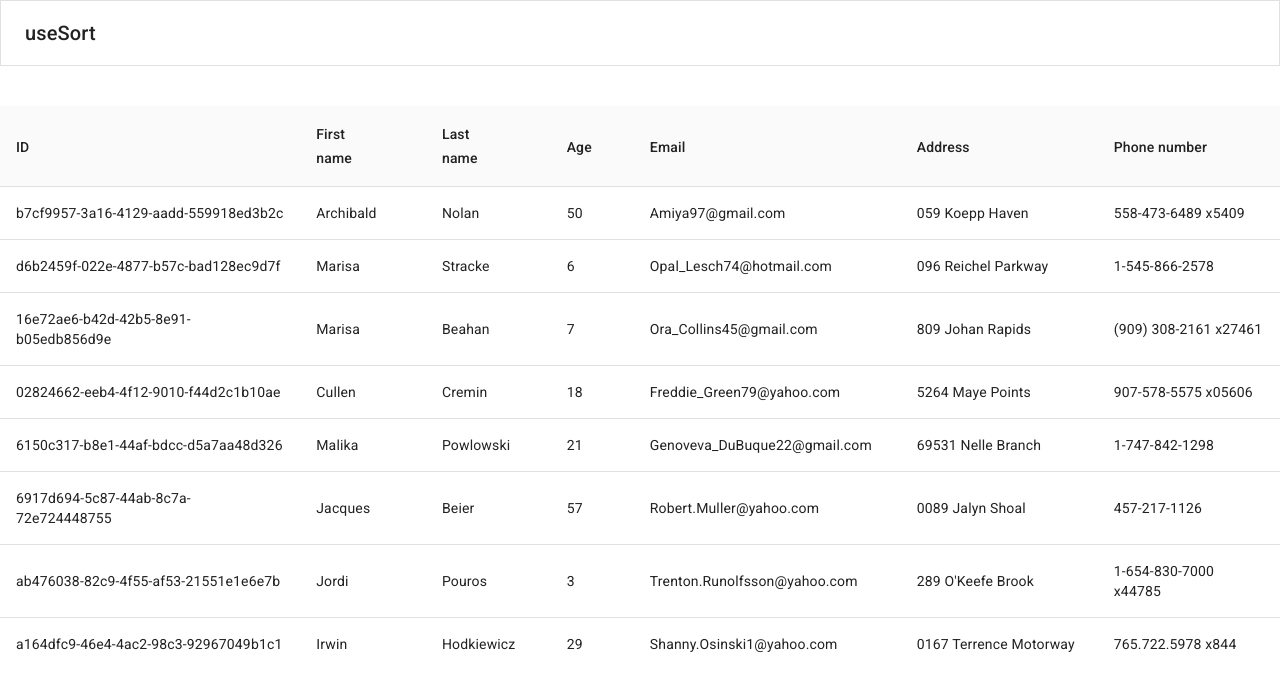
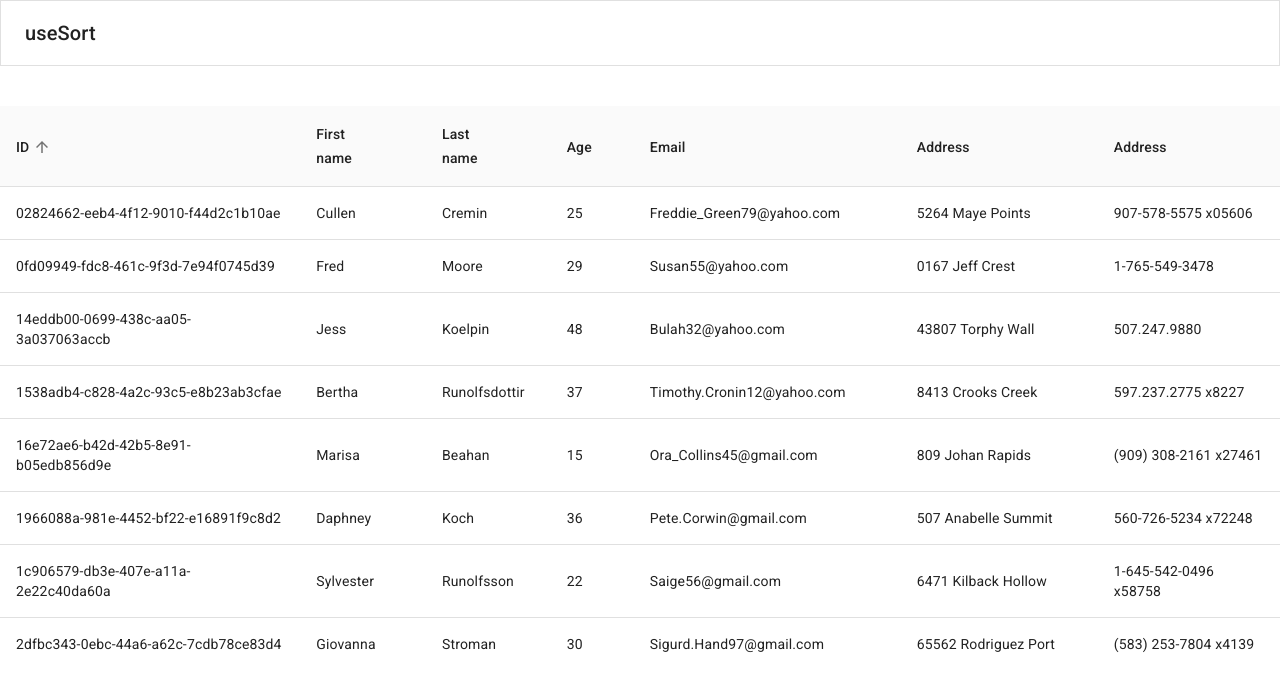
Before and after one commit to andyngdz/useSort, a React (Create React App) app: page / in a window 1280 px wide. Shown: the top 692 px of the page. Built offline with nearby package versions, Linux system fonts and the light colour scheme.

Commit message:
[ANDY] Refactor

```diff
--- a/src/components/table-data/Data.ts
+++ b/src/components/table-data/Data.ts
@@ -1,10 +1,26 @@
 import faker from 'faker'
 
-const Data = Array.from({ length: 50 }, () => ({
+interface IData {
+  id: string
+
+  firstName: string
+
+  lastName: string
+
+  age: number
+
+  email: string
+
+  address: string
+
+  phoneNumber: string
+}
+
+const Data: IData[] = Array.from({ length: 50 }, () => ({
   id: faker.random.uuid(),
   firstName: faker.name.firstName(),
   lastName: faker.name.lastName(),
-  age: faker.random.number(60),
+  age: faker.random.number({ min: 10, max: 60 }),
   email: faker.internet.email(),
   address: faker.address.streetAddress(),
   phoneNumber: faker.phone.phoneNumber(),
--- a/src/components/table-data/TableData.tsx
+++ b/src/components/table-data/TableData.tsx
@@ -10,6 +10,7 @@ import {
   makeStyles,
 } from '@material-ui/core'
 import Data from './Data'
+import useSort from 'useSort'
 
 const useStyles = makeStyles(() => ({
   tableContainer: {
@@ -19,6 +20,9 @@ const useStyles = makeStyles(() => ({
 
 const TableData = () => {
   const classes = useStyles()
+  const { loading, sortedData, sorts, sortBy } = useSort(Data, 'id')
+
+  if (loading) return <></>
 
   return (
     <TableContainer className={classes.tableContainer}>
@@ -26,30 +30,72 @@ const TableData = () => {
         <TableHead>
           <TableRow>
             <TableCell>
-              <TableSortLabel>ID</TableSortLabel>
+              <TableSortLabel
+                direction={sorts.id.direction}
+                active={sorts.id.active}
+                onClick={() => sortBy('id')}
+              >
+                ID
+              </TableSortLabel>
             </TableCell>
             <TableCell>
-              <TableSortLabel>First name</TableSortLabel>
+              <TableSortLabel
+                direction={sorts.firstName.direction}
+                active={sorts.firstName.active}
+                onClick={() => sortBy('firstName')}
+              >
+                First name
+              </TableSortLabel>
             </TableCell>
             <TableCell>
-              <TableSortLabel>Last name</TableSortLabel>
+              <TableSortLabel
+                direction={sorts.lastName.direction}
+                active={sorts.lastName.active}
+                onClick={() => sortBy('lastName')}
+              >
+                Last name
+              </TableSortLabel>
             </TableCell>
             <TableCell>
-              <TableSortLabel>Age</TableSortLabel>
+              <TableSortLabel
+                direction={sorts.age.direction}
+                active={sorts.age.active}
+                onClick={() => sortBy('age')}
+              >
+                Age
+              </TableSortLabel>
             </TableCell>
             <TableCell>
-              <TableSortLabel>Email</TableSortLabel>
+              <TableSortLabel
+                direction={sorts.email.direction}
+                active={sorts.email.active}
+                onClick={() => sortBy('email')}
+              >
+                Email
+              </TableSortLabel>
             </TableCell>
             <TableCell>
-              <TableSortLabel>Address</TableSortLabel>
+              <TableSortLabel
+                direction={sorts.address.direction}
+                active={sorts.address.active}
+                onClick={() => sortBy('address')}
+              >
+                Address
+              </TableSortLabel>
             </TableCell>
             <TableCell>
-              <TableSortLabel>Phone number</TableSortLabel>
+              <TableSortLabel
+                direction={sorts.phoneNumber.direction}
+                active={sorts.phoneNumber.active}
+                onClick={() => sortBy('phoneNumber')}
+              >
+                Address
+              </TableSortLabel>
             </TableCell>
           </TableRow>
         </TableHead>
         <TableBody>
-          {Data.map((user) => {
+          {sortedData.map((user) => {
             const {
               id,
               firstName,
--- a/src/types/sort.d.ts
+++ b/src/types/sort.d.ts
@@ -9,11 +9,13 @@ interface ISort {
 }
 
 interface IUseSort<T> {
+  sorts: Record<keyof T, ISort>
+
   sortedData: Array<T>
 
-  sorts: Record<keyof T, ISort>
+  sortBy: (key: keyof T) => void
 
-  sortBy: (key: keyof T) => void
+  loading: boolean
 }
 
 export { ISort, IUseSort, TDirection, TSortValues }
--- a/src/useSort.ts
+++ b/src/useSort.ts
@@ -1,22 +1,23 @@
 import produce from 'immer'
 import { useState, useEffect } from 'react'
+import { isString, head, merge, orderBy } from 'lodash'
 import { ISort, IUseSort, TDirection, TSortValues } from 'types/sort'
-import { head, merge, orderBy } from 'lodash'
 
-const useSort = <T extends Record<string, string>>(
+const useSort = <T>(
   data: Array<T>,
-  defaultSort: keyof T,
-  defaultDirection: TDirection = 'asc',
+  initSort: keyof T,
+  direction: TDirection = 'asc',
   onSortBy = orderBy
 ): IUseSort<T> => {
-  const defaultSorts = {
-    [defaultSort]: {
-      direction: defaultDirection,
+  const dSorts = {
+    [initSort]: {
+      direction: direction,
       active: true,
     },
   }
-  const [currentSort, setCurrentSort] = useState<keyof T>(defaultSort)
-  const [sorts, setSorts] = useState<TSortValues>(defaultSorts)
+  const [loading, setLoading] = useState(true)
+  const [currentSort, setCurrentSort] = useState<keyof T>(initSort)
+  const [sorts, setSorts] = useState<TSortValues>(dSorts)
 
   useEffect(() => {
     const newSorts: TSortValues = {}
@@ -26,14 +27,15 @@ const useSort = <T extends Record<string, string>>(
       Object.keys(firstRow).forEach(
         (key) =>
           (newSorts[key] = {
-            direction: defaultDirection,
+            direction: direction,
             active: false,
           })
       )
     }
 
     setSorts((prevSorts) => merge(newSorts, prevSorts))
-  }, [data, defaultDirection])
+    setLoading((prevLoading) => !prevLoading)
+  }, [data, direction])
 
   const sortBy = (key: keyof T) => {
     const currentSortFor = currentSort as string
@@ -43,7 +45,7 @@ const useSort = <T extends Record<string, string>>(
       produce((draft: TSortValues) => {
         if (currentSortFor !== sortFor) {
           draft[currentSortFor].active = false
-          draft[currentSortFor].direction = defaultDirection
+          draft[currentSortFor].direction = direction
         }
 
         if (!draft[sortFor].active) {
@@ -59,11 +61,20 @@ const useSort = <T extends Record<string, string>>(
     setCurrentSort(key)
   }
 
-  const sortedData = onSortBy(data, (item) => item[currentSort].toLowerCase(), [
-    sorts[currentSort as string].direction,
-  ])
+  const sortedData = onSortBy(
+    data,
+    (item) => {
+      const value = item[currentSort]
+      if (isString(value)) {
+        return value.toLocaleLowerCase()
+      }
+      return value
+    },
+    [sorts[currentSort as string].direction]
+  )
 
-  return { sortedData, sorts: sorts as Record<keyof T, ISort>, sortBy }
+  return { loading, sortedData, sorts: sorts as Record<keyof T, ISort>, sortBy }
 }
 
 export default useSort
+export type { ISort, IUseSort, TDirection, TSortValues }
```
